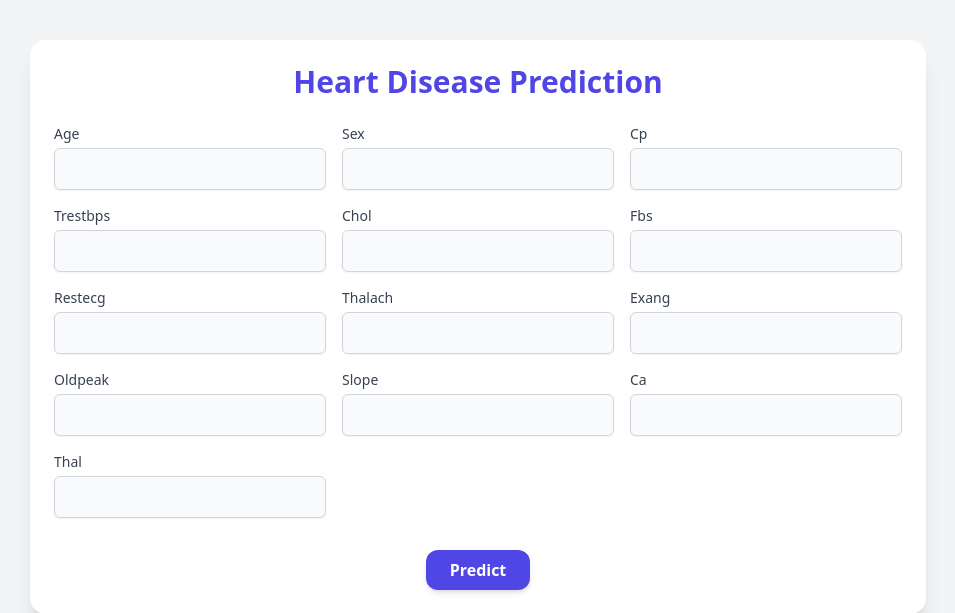
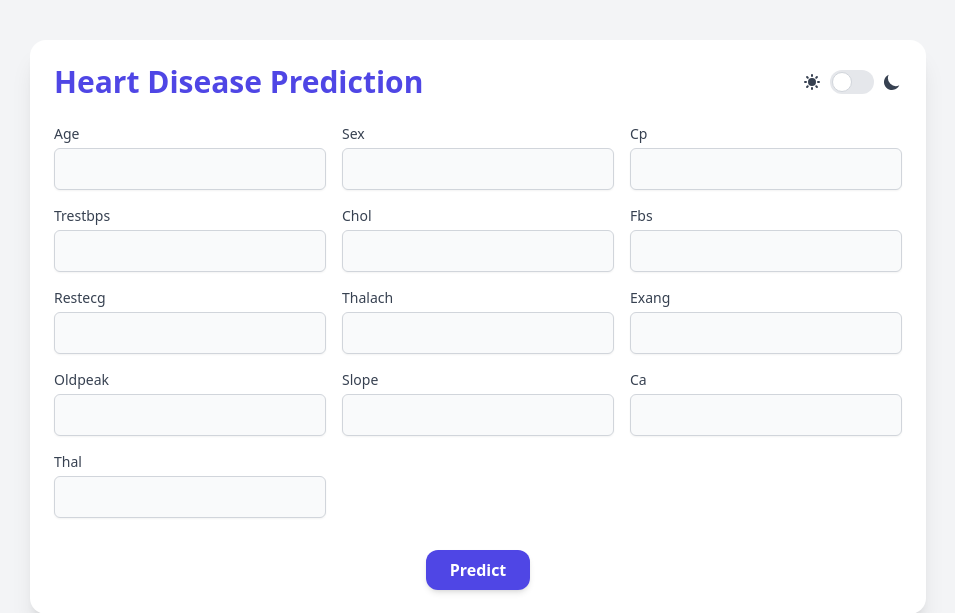
Before and after one commit to jhonney13/Web-App-Heart-Disease-Detection-in-Python-Machine-Learning-Project, a Flask app: page / in a window 1280 px wide. Shown: the top 613 px of the page, without its empty margins (162-1117 px from the left). Run offline with Flask 3, Linux system fonts and the light colour scheme; parts of the project's set-up code (start-up, migrations or seed data) failed here and were passed over; some libraries are stand-ins or nearby versions.

Commit message:
Update index.html

```diff
--- a/templates/index.html
+++ b/templates/index.html
@@ -1,29 +1,78 @@
 <!DOCTYPE html>
-<html lang="en">
+<html lang="en" class="light">
 <head>
     <meta charset="UTF-8">
     <title>Heart Disease Predictor</title>
     <script src="https://cdn.tailwindcss.com"></script>
+    <script>
+        // Tailwind dark mode configuration
+        tailwind.config = {
+            darkMode: 'class',
+            theme: {
+                extend: {}
+            }
+        }
+
+        // Check for saved user preference and set initial theme
+        document.addEventListener('DOMContentLoaded', () => {
+            if (localStorage.getItem('darkMode') === 'true' ||
+                (!localStorage.getItem('darkMode') && window.matchMedia('(prefers-color-scheme: dark)').matches)) {
+                document.documentElement.classList.add('dark');
+                document.getElementById('themeToggle').checked = true;
+            }
+        });
+
+        // Toggle theme function
+        function toggleDarkMode() {
+            if (document.documentElement.classList.contains('dark')) {
+                document.documentElement.classList.remove('dark');
+                localStorage.setItem('darkMode', 'false');
+            } else {
+                document.documentElement.classList.add('dark');
+                localStorage.setItem('darkMode', 'true');
+            }
+        }
+    </script>
 </head>
-<body class="bg-gray-100 font-sans">
+<body class="bg-gray-100 dark:bg-gray-900 font-sans transition-colors duration-200">
 
-    <div class="max-w-4xl mx-auto mt-10 p-6 bg-white shadow-xl rounded-2xl z-10">
-        <h1 class="text-3xl font-bold text-center text-indigo-600 mb-6">Heart Disease Prediction</h1>
+    <div class="max-w-4xl mx-auto mt-10 p-6 bg-white dark:bg-gray-800 shadow-xl rounded-2xl z-10 transition-colors duration-200">
+        <div class="flex justify-between items-center mb-6">
+            <h1 class="text-3xl font-bold text-center text-indigo-600 dark:text-indigo-400">Heart Disease Prediction</h1>
+
+            <!-- Dark mode toggle -->
+            <div class="flex items-center">
+                <span class="mr-2 text-gray-700 dark:text-gray-300">
+                    <svg xmlns="http://www.w3.org/2000/svg" class="h-5 w-5" viewBox="0 0 20 20" fill="currentColor">
+                        <path fill-rule="evenodd" d="M10 2a1 1 0 011 1v1a1 1 0 11-2 0V3a1 1 0 011-1zm4 8a4 4 0 11-8 0 4 4 0 018 0zm-.464 4.95l.707.707a1 1 0 001.414-1.414l-.707-.707a1 1 0 00-1.414 1.414zm2.12-10.607a1 1 0 010 1.414l-.706.707a1 1 0 11-1.414-1.414l.707-.707a1 1 0 011.414 0zM17 11a1 1 0 100-2h-1a1 1 0 100 2h1zm-7 4a1 1 0 011 1v1a1 1 0 11-2 0v-1a1 1 0 011-1zM5.05 6.464A1 1 0 106.465 5.05l-.708-.707a1 1 0 00-1.414 1.414l.707.707zm1.414 8.486l-.707.707a1 1 0 01-1.414-1.414l.707-.707a1 1 0 011.414 1.414zM4 11a1 1 0 100-2H3a1 1 0 000 2h1z" clip-rule="evenodd" />
+                    </svg>
+                </span>
+                <label class="relative inline-flex items-center cursor-pointer">
+                    <input id="themeToggle" type="checkbox" value="" class="sr-only peer" onclick="toggleDarkMode()">
+                    <div class="w-11 h-6 bg-gray-200 peer-focus:outline-none peer-focus:ring-2 peer-focus:ring-indigo-500 dark:peer-focus:ring-indigo-400 rounded-full peer dark:bg-gray-700 peer-checked:after:translate-x-full peer-checked:after:border-white after:content-[''] after:absolute after:top-[2px] after:left-[2px] after:bg-white after:border-gray-300 after:border after:rounded-full after:h-5 after:w-5 after:transition-all dark:border-gray-600 peer-checked:bg-indigo-500"></div>
+                </label>
+                <span class="ml-2 text-gray-700 dark:text-gray-300">
+                    <svg xmlns="http://www.w3.org/2000/svg" class="h-5 w-5" viewBox="0 0 20 20" fill="currentColor">
+                        <path d="M17.293 13.293A8 8 0 016.707 2.707a8.001 8.001 0 1010.586 10.586z" />
+                    </svg>
+                </span>
+            </div>
+        </div>
 
         <form method="POST" action="/predict">
             <div class="grid grid-cols-1 md:grid-cols-3 gap-4">
                 {% for field in ['age','sex','cp','trestbps','chol','fbs','restecg','thalach','exang','oldpeak','slope','ca','thal'] %}
                     <div>
-                        <label class="block text-sm font-medium text-gray-700 capitalize">{{ field }}</label>
+                        <label class="block text-sm font-medium text-gray-700 dark:text-gray-300 capitalize">{{ field }}</label>
                         <input type="number" step="any" name="{{ field }}" required
-                               class="mt-1 block w-full px-3 py-2 bg-gray-50 border border-gray-300 rounded-md shadow-sm focus:outline-none focus:ring-2 focus:ring-indigo-500">
+                               class="mt-1 block w-full px-3 py-2 bg-gray-50 dark:bg-gray-700 border border-gray-300 dark:border-gray-600 rounded-md shadow-sm focus:outline-none focus:ring-2 focus:ring-indigo-500 dark:focus:ring-indigo-400 text-gray-900 dark:text-white transition-colors duration-200">
                     </div>
                 {% endfor %}
             </div>
 
             <div class="text-center mt-8">
                 <button type="submit"
-                        class="bg-indigo-600 text-white font-semibold px-6 py-2 rounded-xl hover:bg-indigo-700 shadow-md">
+                        class="bg-indigo-600 dark:bg-indigo-700 text-white font-semibold px-6 py-2 rounded-xl hover:bg-indigo-700 dark:hover:bg-indigo-600 shadow-md transition-colors duration-200">
                     Predict
                 </button>
             </div>
@@ -33,9 +82,9 @@
             <div class="mt-6 text-center">
                 <div class="inline-block px-6 py-4 rounded-xl shadow text-white font-semibold
                                     {% if 'Likely' in prediction %}
-                                        bg-red-500
+                                        bg-red-500 dark:bg-red-600
                                     {% else %}
-                                        bg-green-500
+                                        bg-green-500 dark:bg-green-600
                                     {% endif %}">
                     {{ prediction }}
                 </div>
@@ -43,16 +92,16 @@
         {% endif %}
     </div>
 
-    <div class="fixed bottom-0 left-0 right-0 flex justify-center bg-gray-100 py-8 shadow-lg z-0">
-        <div class="text-center text-sm text-gray-700 w-3/4 md:w-1/2">
-            <p class="italic text-xs text-red-500">
+    <div class="fixed bottom-0 left-0 right-0 flex justify-center bg-gray-100 dark:bg-gray-900 py-8 shadow-lg z-0 transition-colors duration-200">
+        <div class="text-center text-sm text-gray-700 dark:text-gray-300 w-3/4 md:w-1/2">
+            <p class="italic text-xs text-red-500 dark:text-red-400">
                 Disclaimer: This model has an accuracy of 98%. The actual results may vary, and it is always best to consult with a doctor for an accurate diagnosis.
         </div>
     </div>
 
-    <div class="fixed bottom-4 right-4 text-sm text-gray-700 z-10">
+    <div class="fixed bottom-4 right-4 text-sm text-gray-700 dark:text-gray-300 z-10">
         <p class="font-semibold">
-            Vipul Singh Parmar | <a href="https://github.com/jhonney13" target="_blank" class="text-indigo-600 hover:underline">GitHub</a>
+            Vipul Singh Parmar | <a href="https://github.com/jhonney13" target="_blank" class="text-indigo-600 dark:text-indigo-400 hover:underline">GitHub</a>
         </p>
     </div>
 
```
